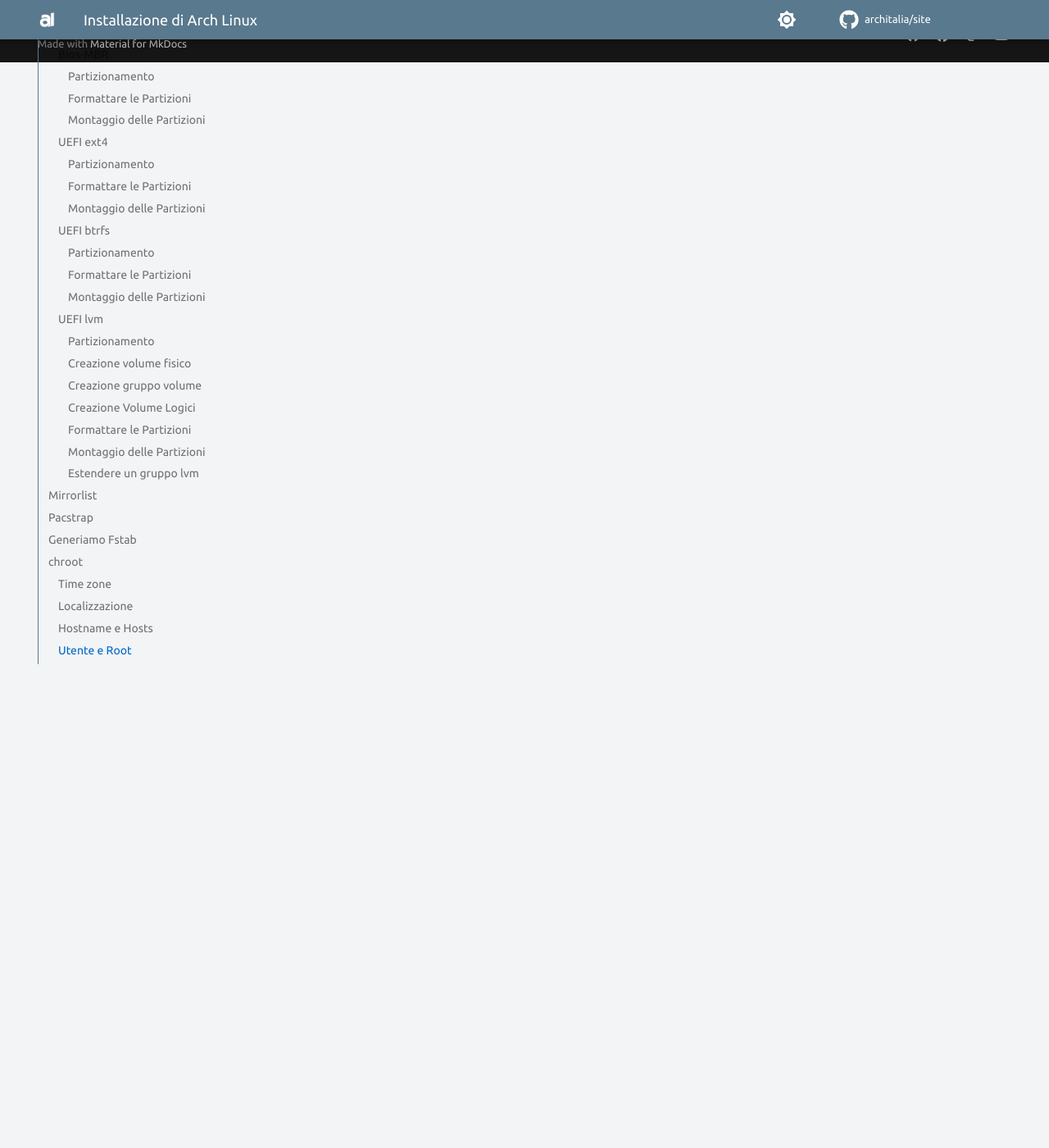
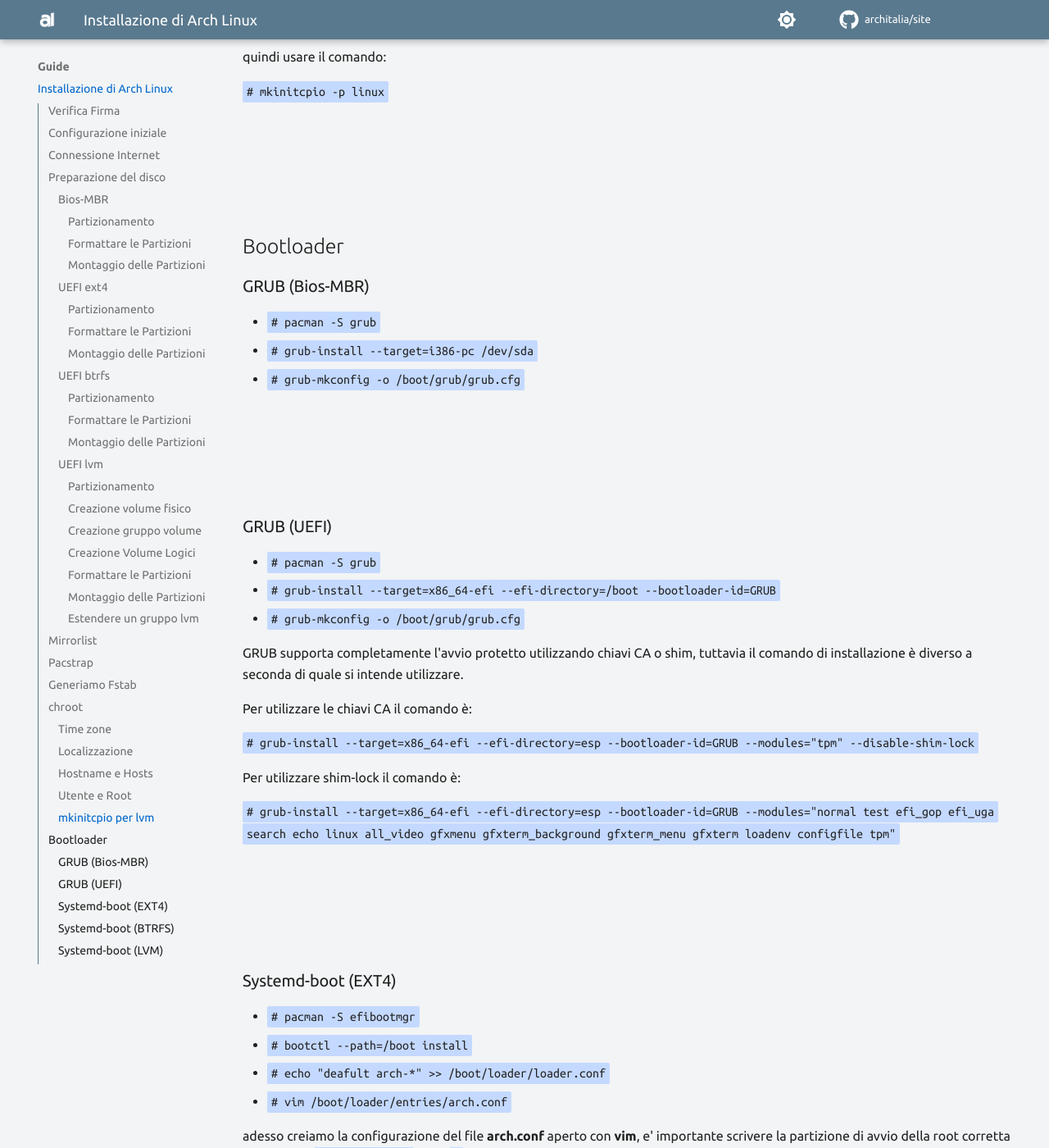
Before and after one commit to ArchItalia/site, an MkDocs documentation site: the page built from docs/Guide/guide.md, in a window 1280 px wide and 1400 px high, scrolled down 10922 px. Shown: the whole window at 82% size. Built offline with MkDocs 1.6.1 and Material for MkDocs 9.7.7, drawn with Linux system fonts in a browser that asks for light colours; comment, search, counter and statistics services are not loaded; the version menu is left out; some of the changed text lies outside the part shown.

Commit message:
Update guide.md

```diff
--- a/docs/Guide/guide.md
+++ b/docs/Guide/guide.md
@@ -371,3 +371,97 @@
 
 
 <br><br><br><br>
+
+
+### mkinitcpio per lvm
+
+aggiungere **lvm2** a hooks in **/etc/mkinitcpio.conf**
+
+`HOOKS="base udev ... block lvm2 filesystems"`
+
+quindi usare il comando:
+
+`# mkinitcpio -p linux`
+
+
+<br><br><br><br>
+
+
+## Bootloader
+
+### GRUB (Bios-MBR)
+
+- `# pacman -S grub`
+- `# grub-install --target=i386-pc /dev/sda`
+- `# grub-mkconfig -o /boot/grub/grub.cfg`
+
+<br><br><br><br>
+
+
+### GRUB (UEFI)
+
+- `# pacman -S grub`
+- `# grub-install --target=x86_64-efi --efi-directory=/boot --bootloader-id=GRUB`
+- `# grub-mkconfig -o /boot/grub/grub.cfg`
+
+GRUB supporta completamente l'avvio protetto utilizzando chiavi CA o shim, tuttavia il comando di installazione è diverso a seconda di quale si intende utilizzare.
+
+Per utilizzare le chiavi CA il comando è:
+
+`# grub-install --target=x86_64-efi --efi-directory=esp --bootloader-id=GRUB --modules="tpm" --disable-shim-lock`
+
+
+Per utilizzare shim-lock il comando è:
+
+`# grub-install --target=x86_64-efi --efi-directory=esp --bootloader-id=GRUB --modules="normal test efi_gop efi_uga search echo linux all_video gfxmenu gfxterm_background gfxterm_menu gfxterm loadenv configfile tpm"`
+
+<br><br><br><br>
+
+### Systemd-boot (EXT4)
+
+- `# pacman -S efibootmgr`
+- `# bootctl --path=/boot install`
+- `# echo "deafult arch-*" >> /boot/loader/loader.conf`
+- `# vim /boot/loader/entries/arch.conf`
+
+adesso creiamo la configurazione del file **arch.conf** aperto con **vim**, e' importante scrivere la partizione di avvio della root corretta ad esempio `root=/dev/sdax` dove `x` sta per il numero di partizione della root.
+
+- `title   Arch Linux`
+- `linux   /vmlinuz-linux`
+- `initrd  /initramfs-linux.img`
+- `options root=/dev/sdax rw quiet loglevel=3 rd.systemd.show_status=auto rd.udev.log_level=3`
+
+<br><br><br><br>
+
+
+### Systemd-boot (BTRFS)
+
+- `# pacman -S efibootmgr`
+- `# bootctl --path=/boot install`
+- `# echo "deafult arch-*" >> /boot/loader/loader.conf`
+- `# vim /boot/loader/entries/arch.conf`
+
+adesso creiamo la configurazione del file **arch.conf** aperto con **vim**, e' importante scrivere la partizione di avvio della root corretta ad esempio `root=/dev/sdax` dove `x` sta per il numero di partizione della root, aggiungiamo il flag per il sottovolume **@**.
+
+- `title   Arch Linux`
+- `linux   /vmlinuz-linux`
+- `initrd  /initramfs-linux.img`
+- `options root=/dev/sdax rootflags=subvol=@ rw quiet loglevel=3 rd.systemd.show_status=auto rd.udev.log_level=3`
+
+<br><br><br><br>
+
+### Systemd-boot (LVM)
+
+- `# pacman -S efibootmgr`
+- `# bootctl --path=/boot install`
+- `# echo "deafult arch-*" >> /boot/loader/loader.conf`
+- `# vim /boot/loader/entries/arch.conf`
+
+adesso creiamo la configurazione del file **arch.conf** aperto con **vim**, e' importante scrivere la partizione di avvio della root corretta ad esempio per **lvm** `root=/dev/mapper/lvm-root`.
+
+- `title   Arch Linux (LVM)`
+- `linux   /vmlinuz-linux`
+- `initrd  /initramfs-linux.img`
+- `options root=/dev/mapper/lvm-root rw quiet loglevel=3 rd.systemd.show_status=auto rd.udev.log_level=3`
+
+<br><br><br><br>
```
